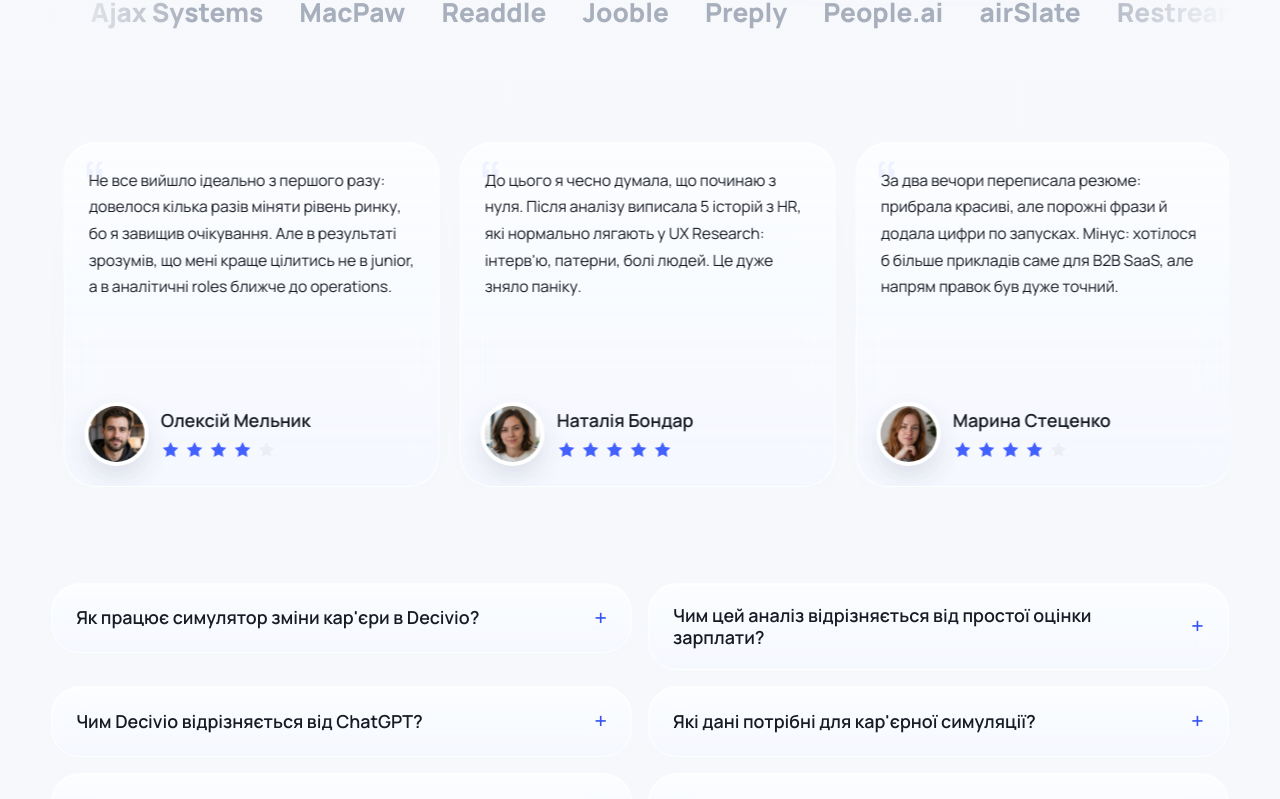
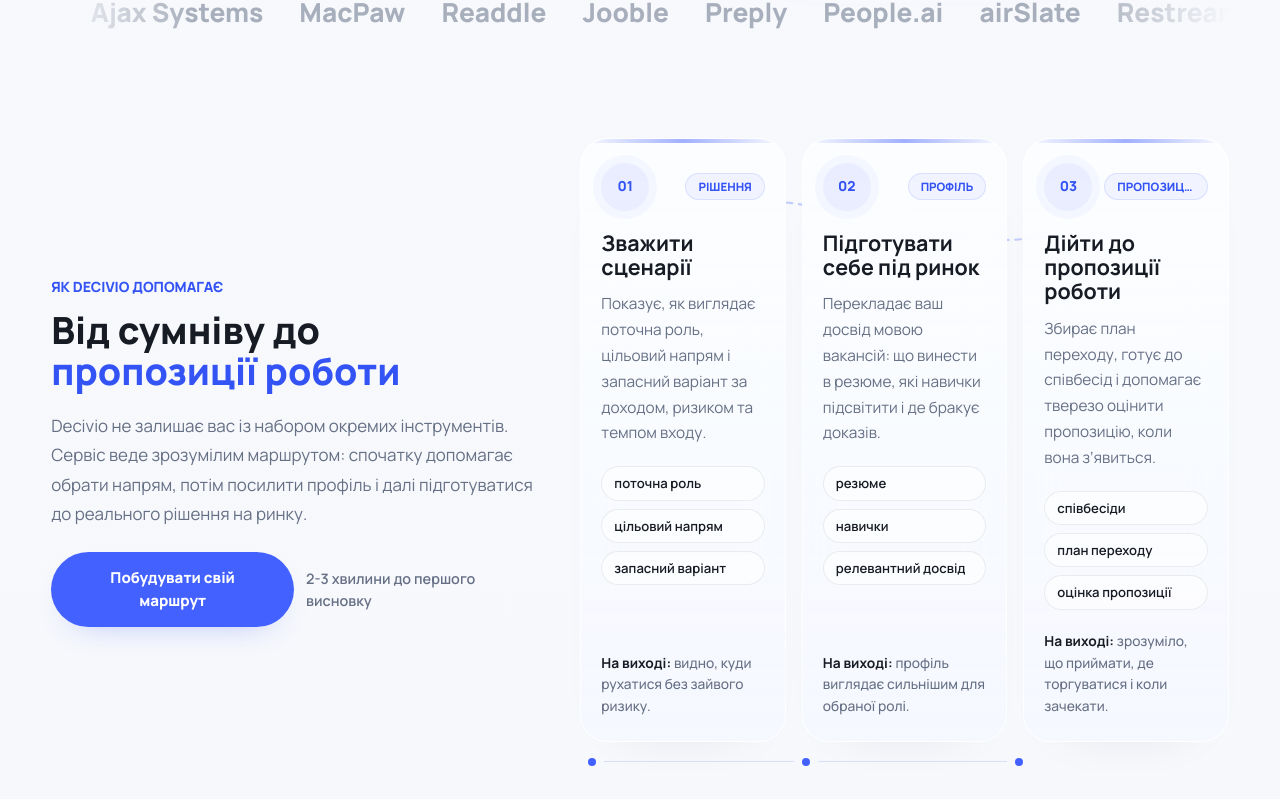
Before and after one commit to metalslasher/decivio-saas, a Next.js app: page / in a window 1280 px wide. Shown: the part 5953-6752 px from the top of the page. Built offline with nearby package versions, Linux system fonts and the light colour scheme; no server answers.

Commit message:
Add homepage career journey section

```diff
--- a/src/app/page.tsx
+++ b/src/app/page.tsx
@@ -137,6 +137,36 @@ const painPoints = [
   },
   {
     title: "Не знаєте, на який рівень і зарплату реально цілитися"
+  }
+] as const;
+
+const careerHelpStages = [
+  {
+    step: "01",
+    kicker: "рішення",
+    title: "Зважити сценарії",
+    description:
+      "Показує, як виглядає поточна роль, цільовий напрям і запасний варіант за доходом, ризиком та темпом входу.",
+    points: ["поточна роль", "цільовий напрям", "запасний варіант"],
+    outcome: "видно, куди рухатися без зайвого ризику."
+  },
+  {
+    step: "02",
+    kicker: "профіль",
+    title: "Підготувати себе під ринок",
+    description:
+      "Перекладає ваш досвід мовою вакансій: що винести в резюме, які навички підсвітити і де бракує доказів.",
+    points: ["резюме", "навички", "релевантний досвід"],
+    outcome: "профіль виглядає сильнішим для обраної ролі."
+  },
+  {
+    step: "03",
+    kicker: "пропозиція",
+    title: "Дійти до пропозиції роботи",
+    description:
+      "Збирає план переходу, готує до співбесід і допомагає тверезо оцінити пропозицію, коли вона зʼявиться.",
+    points: ["співбесіди", "план переходу", "оцінка пропозиції"],
+    outcome: "зрозуміло, що приймати, де торгуватися і коли зачекати."
   }
 ] as const;
 
@@ -775,6 +805,112 @@ function FeatureStackCard({ item, index }: { item: FeatureShowcase; index: numbe
   );
 }
 
+function CareerHelpSection() {
+  return (
+    <section className="relative mx-auto mt-12 max-w-[80rem] md:mt-16" aria-labelledby="career-help-title">
+      <Reveal>
+        <div className="grid min-w-0 gap-7 lg:grid-cols-[0.86fr_1.14fr] lg:items-center lg:gap-8 xl:gap-10">
+          <div className="min-w-0 text-center lg:text-left">
+            <p className="text-[0.82rem] font-extrabold uppercase tracking-normal text-[var(--accent-strong)] md:text-[0.88rem]">
+              Як Decivio допомагає
+            </p>
+            <h2 id="career-help-title" className="home-section-heading mx-auto mt-3 max-w-[36rem] lg:mx-0">
+              Від сумніву до <span className="home-section-heading-accent">пропозиції роботи</span>
+            </h2>
+            <p className="mx-auto mt-5 max-w-[35rem] text-[0.98rem] leading-[1.72] text-[var(--text-muted)] md:text-[1.06rem] lg:mx-0">
+              Decivio не залишає вас із набором окремих інструментів. Сервіс веде зрозумілим маршрутом: спочатку допомагає
+              обрати напрям, потім посилити профіль і далі підготуватися до реального рішення на ринку.
+            </p>
+            <div className="mt-6 flex flex-col items-center gap-3 sm:flex-row sm:justify-center lg:justify-start">
+              <Link href="/simulate" className="btn-primary w-full max-w-[18rem] px-5 py-3 text-center text-[0.92rem] sm:w-auto">
+                Побудувати свій маршрут
+              </Link>
+              <span className="text-[0.9rem] font-semibold text-[var(--text-muted)]">2-3 хвилини до першого висновку</span>
+            </div>
+          </div>
+
+          <div className="relative min-w-0">
+            <svg
+              viewBox="0 0 1000 120"
+              className="pointer-events-none absolute left-[7%] top-8 hidden h-24 w-[86%] lg:block"
+              fill="none"
+              aria-hidden="true"
+            >
+              <defs>
+                <linearGradient id="career-help-path" x1="0" x2="1000" y1="0" y2="0" gradientUnits="userSpaceOnUse">
+                  <stop stopColor="rgba(67, 97, 255, 0.08)" />
+                  <stop offset="0.5" stopColor="rgba(67, 97, 255, 0.42)" />
+                  <stop offset="1" stopColor="rgba(67, 97, 255, 0.08)" />
+                </linearGradient>
+              </defs>
+              <path
+                d="M28 65C190 18 292 18 430 65C568 112 682 112 972 65"
+                stroke="url(#career-help-path)"
+                strokeWidth="4"
+                strokeLinecap="round"
+                strokeDasharray="10 12"
+              />
+            </svg>
+
+            <div className="grid min-w-0 gap-4 md:grid-cols-3">
+              {careerHelpStages.map((stage) => (
+                <article
+                  key={stage.title}
+                  className="surface-panel group relative min-w-0 overflow-hidden rounded-[1.7rem] px-4 py-5 md:px-5 md:py-6"
+                >
+                  <div
+                    className="pointer-events-none absolute inset-x-0 top-0 h-1 bg-[linear-gradient(90deg,rgba(67,97,255,0),rgba(67,97,255,0.62),rgba(67,97,255,0))] opacity-0 transition-opacity duration-200 group-hover:opacity-100 md:opacity-80"
+                    aria-hidden="true"
+                  />
+                  <div className="relative z-10 flex h-full min-w-0 flex-col">
+                    <div className="flex items-center justify-between gap-3">
+                      <span className="flex h-12 w-12 shrink-0 items-center justify-center rounded-full bg-[rgba(67,97,255,0.1)] font-display text-[0.86rem] font-extrabold text-[var(--accent-strong)] ring-8 ring-[rgba(67,97,255,0.04)]">
+                        {stage.step}
+                      </span>
+                      <span className="truncate rounded-full border border-[rgba(67,97,255,0.14)] bg-[rgba(67,97,255,0.055)] px-3 py-1 text-[0.72rem] font-extrabold uppercase tracking-normal text-[var(--accent-strong)]">
+                        {stage.kicker}
+                      </span>
+                    </div>
+
+                    <h3 className="mt-5 break-words font-display text-[1.24rem] font-bold leading-[1.14] tracking-normal text-[var(--text-strong)] [overflow-wrap:anywhere] md:text-[1.34rem]">
+                      {stage.title}
+                    </h3>
+                    <p className="mt-3 text-[0.93rem] leading-[1.68] text-[var(--text-muted)] md:text-[0.96rem]">{stage.description}</p>
+
+                    <div className="mt-5 grid gap-2">
+                      {stage.points.map((point) => (
+                        <span
+                          key={point}
+                          className="min-w-0 rounded-full border border-[rgba(22,29,43,0.08)] bg-white/55 px-3 py-2 text-[0.82rem] font-semibold leading-tight text-[var(--text-strong)]"
+                        >
+                          {point}
+                        </span>
+                      ))}
+                    </div>
+
+                    <p className="mt-auto pt-5 text-[0.86rem] font-medium leading-[1.58] text-[var(--text-muted)]">
+                      <span className="font-bold text-[var(--text-strong)]">На виході:</span> {stage.outcome}
+                    </p>
+                  </div>
+                </article>
+              ))}
+            </div>
+
+            <div className="mt-4 grid grid-cols-3 gap-2 px-2" aria-hidden="true">
+              {careerHelpStages.map((stage, index) => (
+                <div key={`${stage.step}-marker`} className="flex items-center gap-2">
+                  <span className="h-2 w-2 shrink-0 rounded-full bg-[var(--accent)]" />
+                  <span className={`h-px flex-1 bg-[rgba(67,97,255,0.16)] ${index === careerHelpStages.length - 1 ? "opacity-0" : ""}`} />
+                </div>
+              ))}
+            </div>
+          </div>
+        </div>
+      </Reveal>
+    </section>
+  );
+}
+
 export default function HomePage() {
   return (
     <>
@@ -955,6 +1091,8 @@ export default function HomePage() {
         </Reveal>
       </section>
 
+      <CareerHelpSection />
+
       <section id="reviews" className="relative mx-auto mt-10 max-w-[80rem] md:mt-12">
         <Reveal>
           <div className="relative">
```
